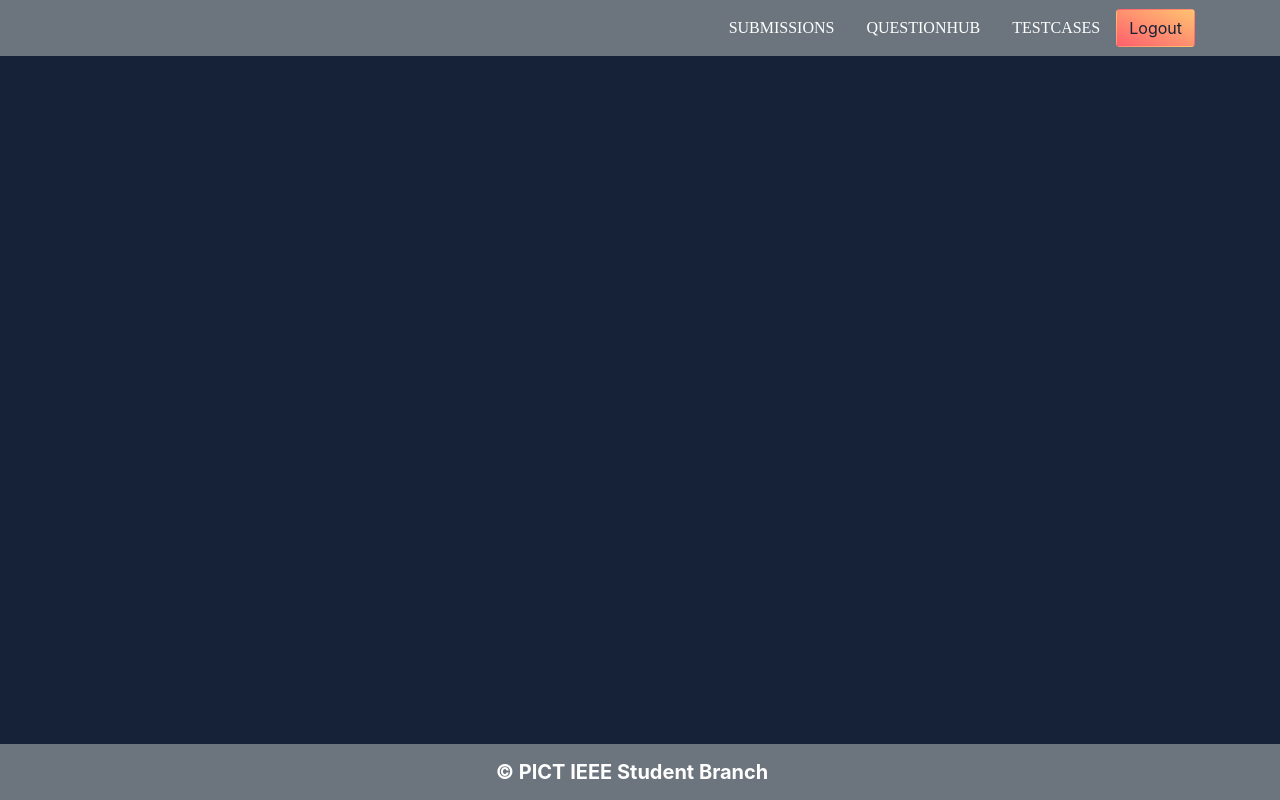
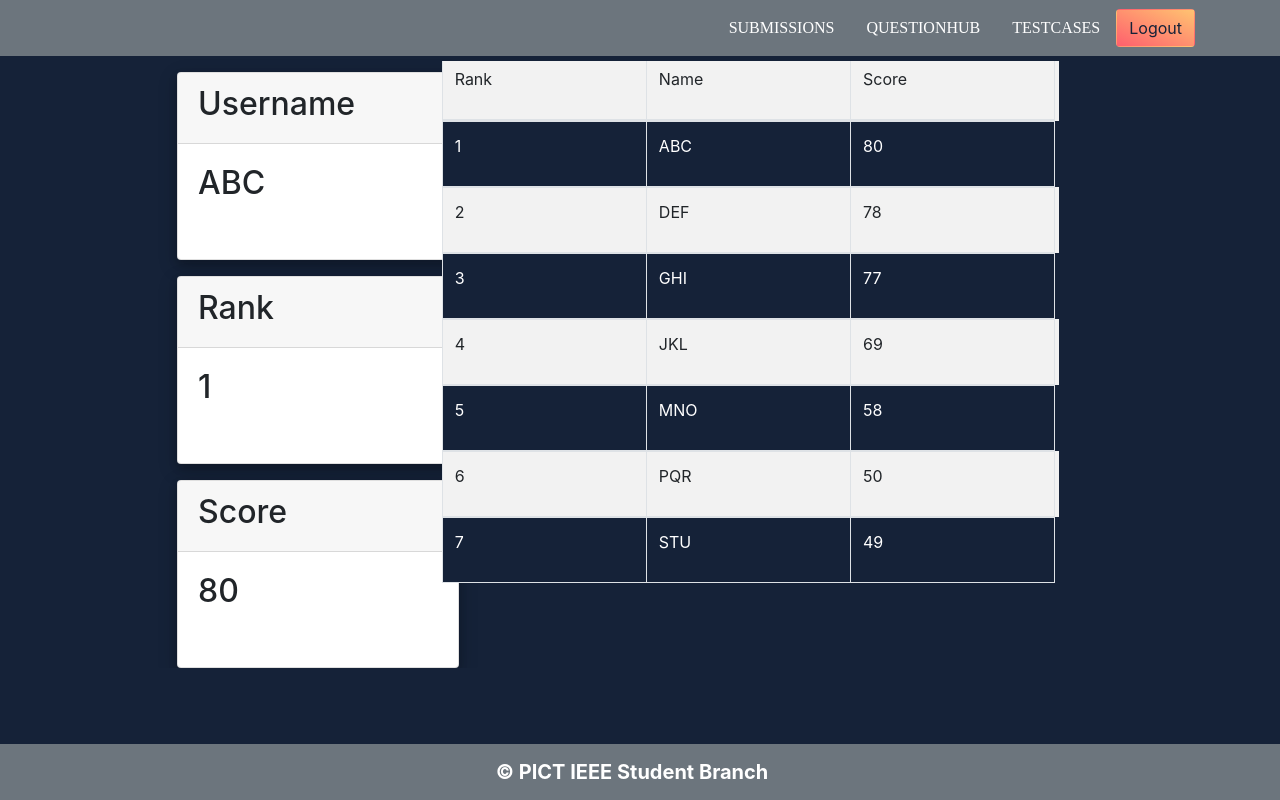
Before and after one commit to meghadandapat/CTD-RC2-Frontend, a React (Create React App) app: page /result in a window 1280 px wide. Built offline with nearby package versions, Linux system fonts and the light colour scheme.

Commit message:
Basic structure of resultpage and leaderboard added

```diff
--- a/src/App.js
+++ b/src/App.js
@@ -7,6 +7,8 @@ import Navbar from './components/Navbar/Navbar';
 import Login from './components/Login/Login';
 import Instructions from './components/Instructions/Instructions';
 import Footer from './components/Footer/Footer';
+import Leaderboard from './components/Leaderboard/Leaderboard';
+import Result from './components/Result/Result';
 
 
 function App() {
@@ -20,6 +22,8 @@ function App() {
     <Route path="/testcases" component={Testcase} />
     <Route path="/questionhub" component={QuestionHub} />
     <Route path="/instructions" component={Instructions} />
+    <Route path="/leaderboard" component={Leaderboard} />
+    <Route path="/result" component={Result} />
     </Switch>
     </Router>
     <Footer/>
--- /dev/null
+++ b/src/components/Leaderboard/LeaderRow.js
@@ -0,0 +1,21 @@
+import './Leaderboard.css';
+import { Table } from "react-bootstrap";
+const LeaderRow = ({rank, username, score}) => {
+    return (
+        <div className="leaderrow">
+
+                <td>
+                    <p className="data">{rank}</p>
+                </td>
+                <td>
+                    <p className="data">{username}</p>
+                </td>
+                <td>
+                    <p className="data">{score}</p>
+                </td>
+
+        </div>
+     );
+}
+
+export default LeaderRow;
--- /dev/null
+++ b/src/components/Leaderboard/Leaderboard.css
@@ -0,0 +1,16 @@
+.tablerow:nth-child(odd) {
+    background-color: #f2f2f2;
+  }
+  .tablerow:nth-child(even) {
+    background-color: #152238;
+    color: white;
+  }
+.leaderboard{
+    padding: 5px;
+    width: 49vw;
+}
+
+.data{
+    width:14vw;
+    justify-content: center;
+}
--- /dev/null
+++ b/src/components/Leaderboard/Leaderboard.js
@@ -0,0 +1,35 @@
+import { Table } from "react-bootstrap"
+import LeaderRow from "./LeaderRow"
+import './Leaderboard.css';
+import { useState } from "react";
+
+const Leaderboard = () => {
+    const [data, setData] = useState([
+        {rank:'1', username:'ABC', score:'80'},
+        {rank:'2', username:'DEF', score:'78'},
+        {rank:'3', username:'GHI', score:'77'},
+        {rank:'4', username:'JKL', score:'69'},
+        {rank:'5', username:'MNO', score:'58'},
+        {rank:'6', username:'PQR', score:'50'},
+        {rank:'7', username:'STU', score:'49'}
+    ])
+    return (
+        <div className="leaderboard">
+            <Table striped bordered hover responsive classname="leadertable">
+                <thead>
+                    <tr className="tablerow">
+                        <LeaderRow rank="Rank" username="Name" score="Score" />
+                    </tr>
+                </thead>
+
+                    {data.map((data)=>(
+                        data.rank%2!=0 &&<tr className="tablerow"><LeaderRow rank={data.rank} username={data.username} score={data.score} /></tr>||
+                        data.rank%2!=0 || <tr className="tablerow"><LeaderRow rank={data.rank} username={data.username} score={data.score} /></tr>
+                    ))}
+
+            </Table>
+        </div>
+     );
+}
+
+export default Leaderboard;
--- a/src/components/Result/Result.css
+++ b/src/components/Result/Result.css
@@ -0,0 +1,12 @@
+.result{
+    width: 22vw;
+    margin-top: 2vh;
+    margin-left: 15vw;
+    z-index: -1;
+    height: 23.5vh;
+    box-shadow: 0 4px 8px 0 rgba(0, 0, 0, 0.16), 0 6px 20px 0 rgba(0, 0, 0, 0.2);
+}
+.resultpage{
+    margin-top: 0em;
+    overflow-x: hidden;
+}
--- a/src/components/Result/Result.js
+++ b/src/components/Result/Result.js
@@ -1,7 +1,21 @@
-import React from 'react';
+
+import Resultcards from "./Resultcards"
+import './Result.css';
+import Leaderboard from "../Leaderboard/Leaderboard";
 
 const Result = () => {
-    return ( <h1>This is Result page</h1> );
+    return (
+        <div className="resultpage">
+            <div className="row">
+                <div className="col-sm-4">
+                    <div className="row"><Resultcards header="Username" result="ABC"/></div>
+                    <div className="row"><Resultcards header="Rank" result="1"/></div>
+                    <div className="row"><Resultcards header="Score" result="80"/></div>
+                </div>
+                <div className="col-sm-8"><Leaderboard/> </div>
+            </div>
+        </div>
+     );
 }
 
 export default Result;
--- /dev/null
+++ b/src/components/Result/Resultcards.js
@@ -0,0 +1,17 @@
+import './Result.css';
+const Resultcards = ({header, result}) => {
+    return (
+        <div className="resultcard">
+            <div className="card result">
+                <div className="card-header">
+                    <h2>{header}</h2>
+                </div>
+                <div className="card-body">
+                    <h2>{result}</h2>
+                </div>
+            </div>
+        </div>
+     );
+}
+
+export default Resultcards;
```
